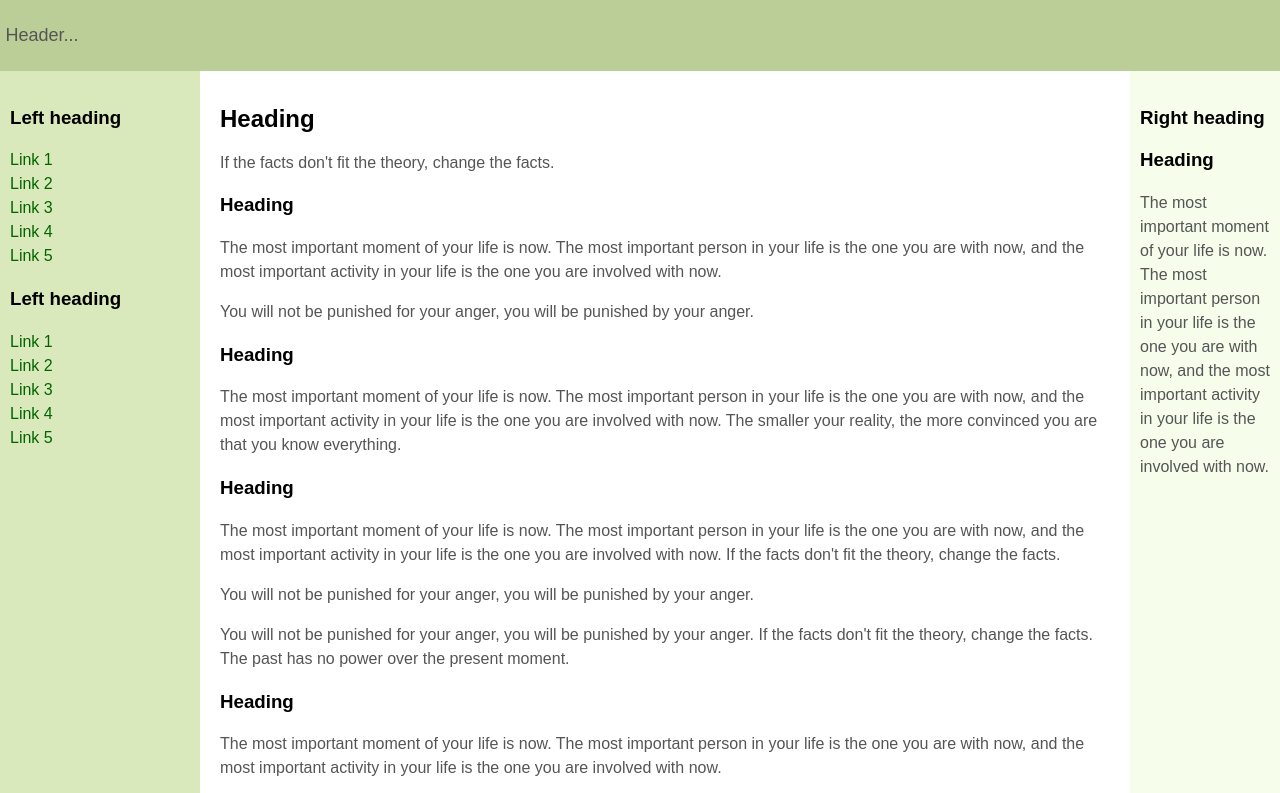
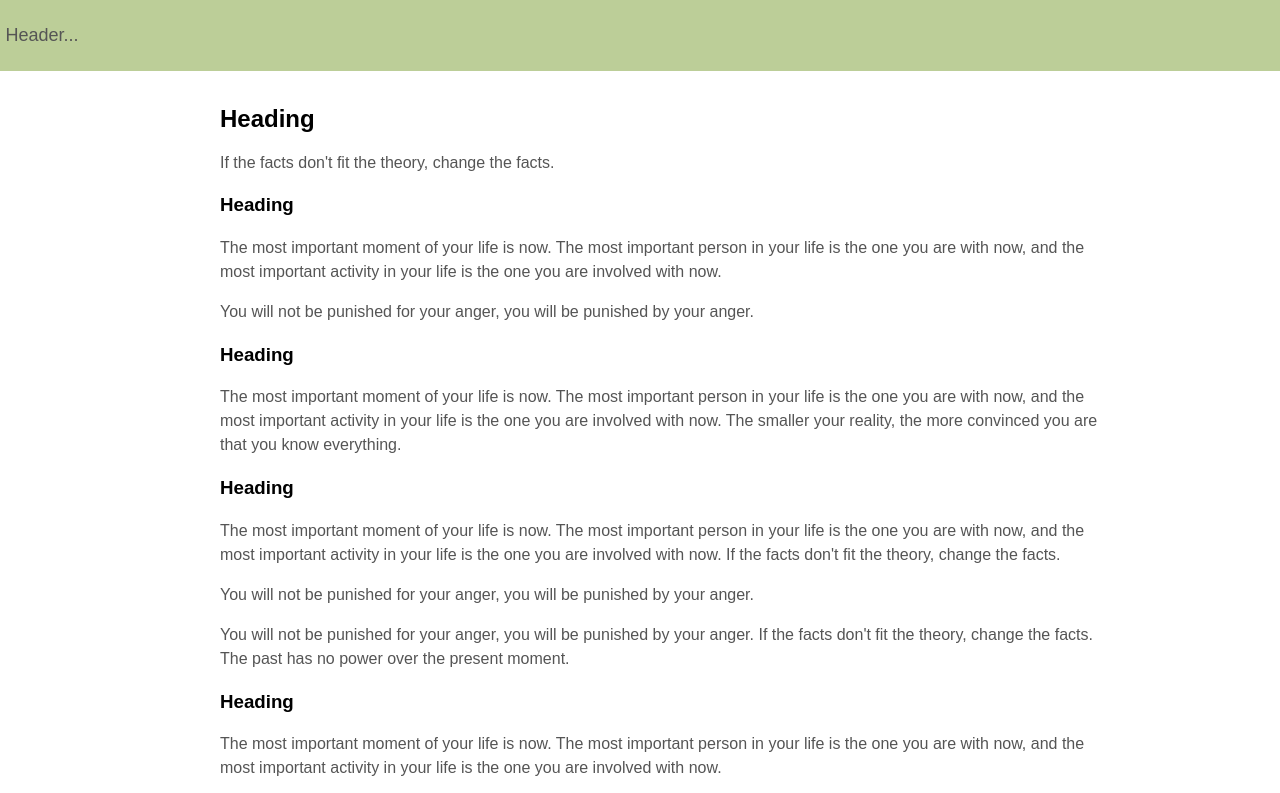
Before and after one commit to rezephos/rezephos.github.io, a plain HTML site: page index.html in a window 1280 px wide. Shown: the top 793 px of the page. Drawn offline with Linux system fonts and the light colour scheme.

Commit message:
Update index.html

```diff
--- a/index.html
+++ b/index.html
@@ -146,34 +146,6 @@
 
 			</article>
 		</main>
-
-		<nav id="left" class="column">
-			<h3>Left heading</h3>
-			<ul>
-				<li><a href="#">Link 1</a></li>
-				<li><a href="#">Link 2</a></li>
-				<li><a href="#">Link 3</a></li>
-				<li><a href="#">Link 4</a></li>
-				<li><a href="#">Link 5</a></li>
-			</ul>
-			<h3>Left heading</h3>
-			<ul>
-				<li><a href="#">Link 1</a></li>
-				<li><a href="#">Link 2</a></li>
-				<li><a href="#">Link 3</a></li>
-				<li><a href="#">Link 4</a></li>
-				<li><a href="#">Link 5</a></li>
-			</ul>
-
-		</nav>
-
-		<div id="right" class="column">
-			<h3>Right heading</h3>
-			<p><script>generateText(1)</script></p>
-		</div>
-
-	</div>
-
 	<div id="footer-wrapper">
 		<footer id="footer"><p>Footer...</p></footer>
 	</div>
```
